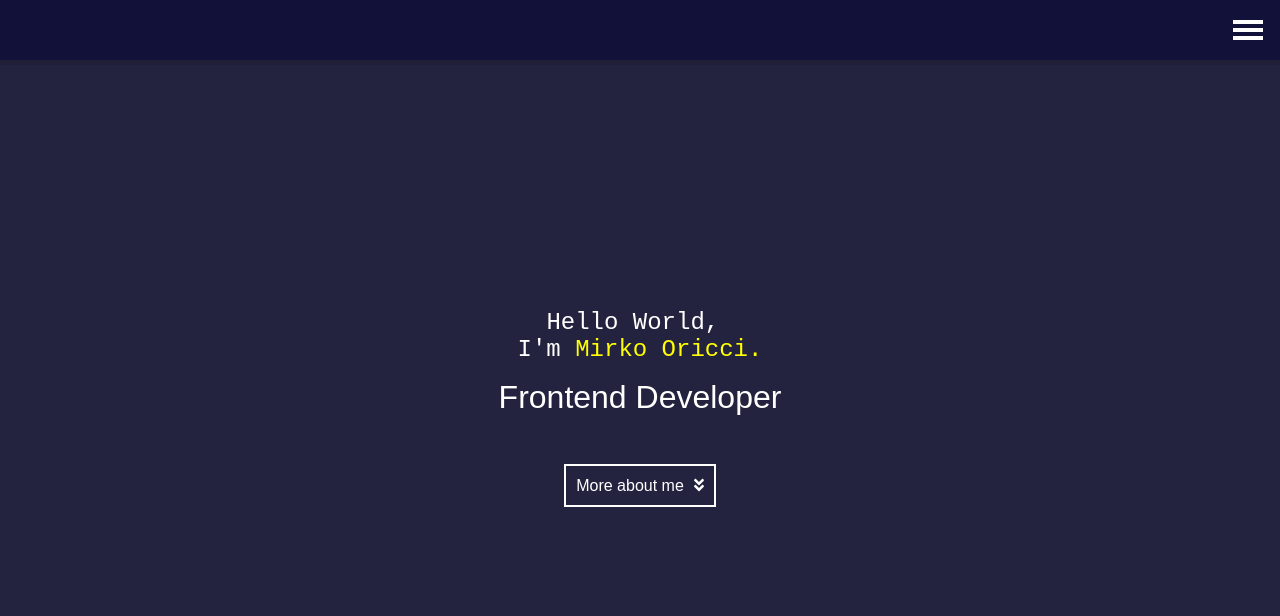
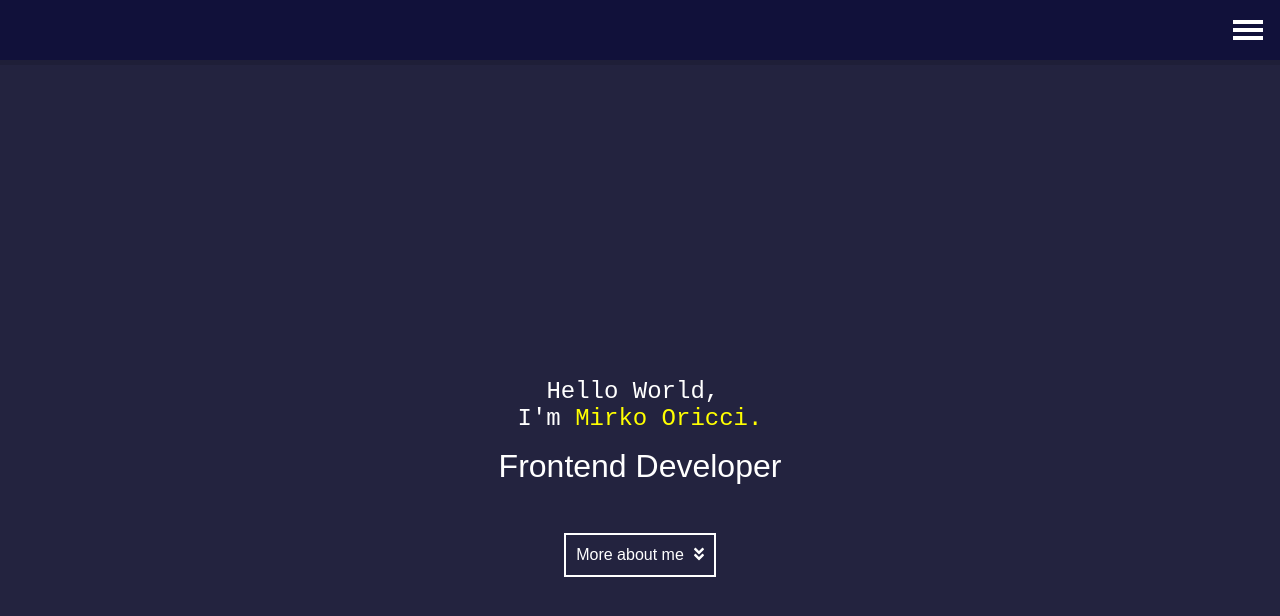
Before and after one commit to Techoplite/portfolio, a React (Create React App) app: page / in a window 1280 px wide. Shown: the top 616 px of the page. Built offline with nearby package versions, Linux system fonts and the light colour scheme.

Commit message:
Add margin-top to home-text

```diff
--- a/src/sass/main.scss
+++ b/src/sass/main.scss
@@ -88,6 +88,7 @@ pre {
 .home-text {
   min-width: 204px;
   width: 99%;
+  margin-top: 30%
 }
 
 .line {
@@ -112,7 +113,7 @@ pre {
   top: 60px;
   position: absolute;
   width: 100%;
-  transition: all 0.27s ease-in-out;
+  transition: all 0.25s ease-in-out;
 }
 
 .link {
```
